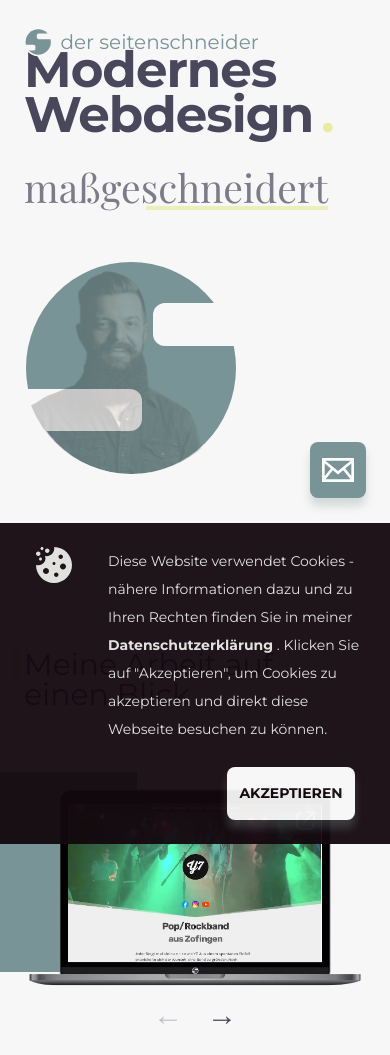
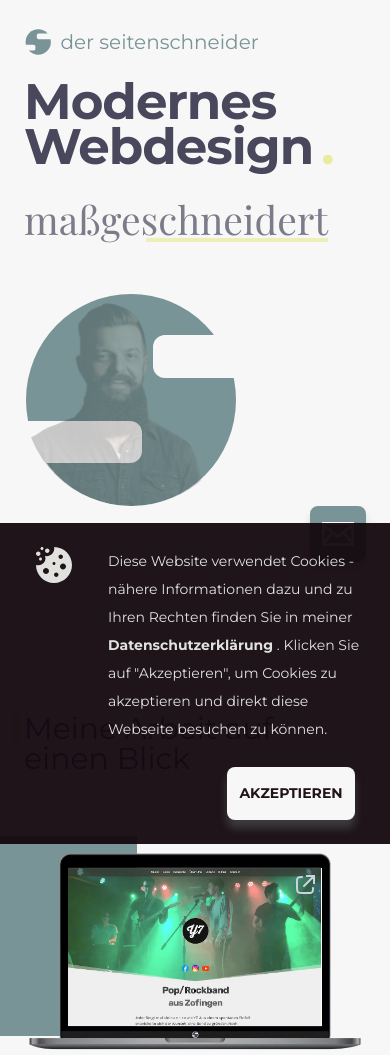
Before and after one commit to derseitenschneider/Der-Seitenschneider-Site, a PHP site: page / in a window 390 px wide. Shown: the top 1055 px of the page. Run offline with PHP 8.4, Linux system fonts and the light colour scheme.

Commit message:
Padding hero

```diff
--- a/css/queries.css
+++ b/css/queries.css
@@ -558,7 +558,7 @@
   }
 
   .section-hero {
-    padding: 4.8rem 2.4rem;
+    padding: 8rem 2.4rem;
   }
 
   .container-hero--left {
```
